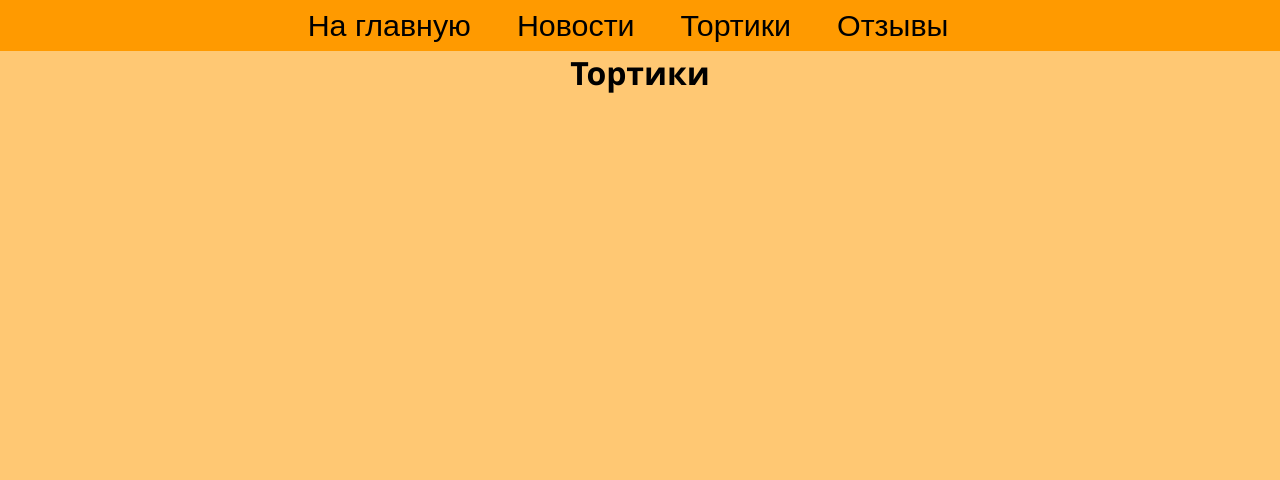
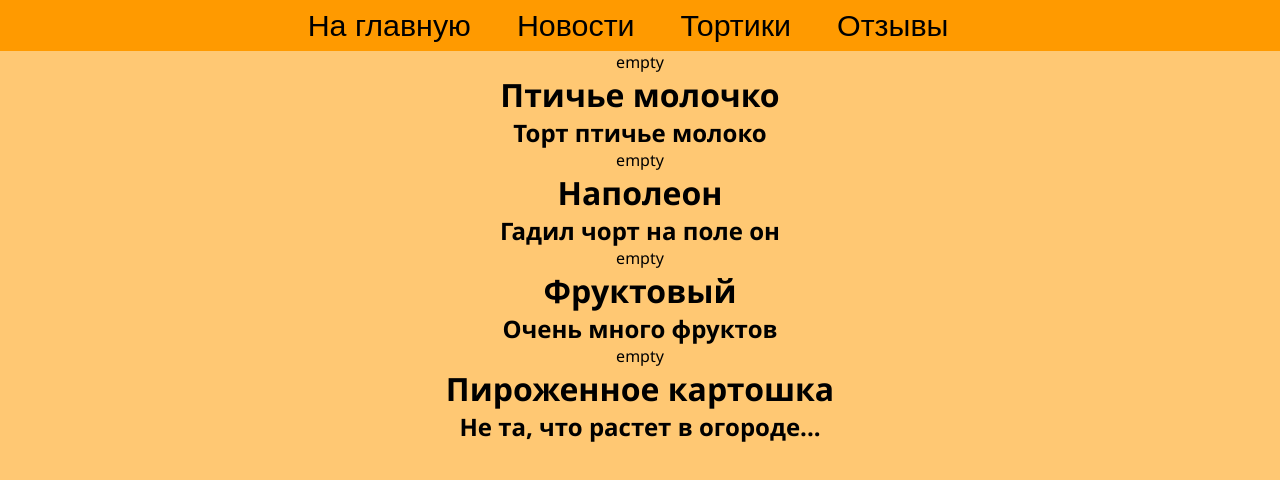
Before and after one commit to Wegnagun/DinasDessert, a React (Create React App) app in the folder frontend/: page /deserts in a window 1280 px wide. Shown: the top 480 px of the page. Built offline with nearby package versions, Linux system fonts and the light colour scheme.

Commit message:
add desert cards

```diff
--- a/frontend/src/App.js
+++ b/frontend/src/App.js
@@ -4,6 +4,7 @@ import './App.css';
 import Home from './components/Home';
 import News from './components/News';
 import Deserts from './components/Deserts';
+import Reviews from './components/Reviews';
 
 function App() {
   return (
@@ -13,6 +14,7 @@ function App() {
           <Route index element={<Home />} />
           <Route path="news" element={<News />} />
           <Route path="deserts" element={<Deserts />} />
+          <Route path="reviews" element={<Reviews />} />
         </Route>
       </Routes>
     </div>
--- a/frontend/src/components/Deserts.js
+++ b/frontend/src/components/Deserts.js
@@ -1,5 +1,11 @@
+import DertCards from './cards/DesertCards';
+
 function Deserts() {
-  return <h1>Тортики</h1>;
+  return (
+    <div>
+      <DertCards />
+    </div>
+  );
 }
 
 export default Deserts;
--- a/frontend/src/components/Menu.js
+++ b/frontend/src/components/Menu.js
@@ -5,16 +5,16 @@ import Button from './UI/Button';
 const Menu = () => {
   return (
     <nav className={styles.menu}>
-      <NavLink to=".">
+      <NavLink to="." className={styles.button}>
         <Button>На главную</Button>
       </NavLink>
-      <NavLink to="news">
+      <NavLink to="news" className={styles.button}>
         <Button>Новости</Button>
       </NavLink>
-      <NavLink to="deserts">
+      <NavLink to="deserts" className={styles.button}>
         <Button>Тортики</Button>
       </NavLink>
-      <NavLink>
+      <NavLink to="reviews" className={styles.button}>
         <Button>Отзывы</Button>
       </NavLink>
     </nav>
--- a/frontend/src/components/Menu.module.css
+++ b/frontend/src/components/Menu.module.css
@@ -1,12 +1,12 @@
 .menu {
+  padding: 5px;
   display: flex;
   align-content: center;
   justify-content: center;
-  padding: 5px;
   background-color: #ff9a00;
 }
 
-nav a {
+.button {
+  text-decoration: none;
   margin-right: 25px;
-  text-decoration: none;
 }
--- /dev/null
+++ b/frontend/src/components/Reviews.js
@@ -0,0 +1,5 @@
+function Reviews() {
+  return <h1>Отзывы</h1>;
+}
+
+export default Reviews;
--- a/frontend/src/components/UI/Button.module.css
+++ b/frontend/src/components/UI/Button.module.css
@@ -3,7 +3,7 @@
   flex-direction: row;
   margin-left: 1px;
   cursor: pointer;
-  background-color: #ff9a00;
+  background-color: transparent;
   font-size: 1.9rem;
   padding: 3px 10px;
   border: none;
@@ -11,6 +11,6 @@
 
 .button:hover {
   background-color: #ffb440;
-  text-decoration: none;
+  text-decoration: underline solid;
   border-radius: 50%;
 }
--- /dev/null
+++ b/frontend/src/components/cards/DesertCard.js
@@ -0,0 +1,11 @@
+function DesertCard({ name, text, image }) {
+  return (
+    <div>
+      {image}
+      <h1>{name}</h1>
+      <h2>{text}</h2>
+    </div>
+  );
+}
+
+export default DesertCard;
--- /dev/null
+++ b/frontend/src/components/cards/DesertCards.js
@@ -0,0 +1,14 @@
+import deserts from '../data/deserts';
+import DesertCard from './DesertCard';
+
+function DesertCards() {
+  return (
+    <div>
+      {deserts.map((person) => {
+        return <DesertCard {...person} key={person.id} />;
+      })}
+    </div>
+  );
+}
+
+export default DesertCards;
--- /dev/null
+++ b/frontend/src/components/data/deserts.js
@@ -0,0 +1,28 @@
+const deserts = [
+  {
+    id: 1,
+    name: 'Птичье молочко',
+    text: 'Торт птичье молоко',
+    image: 'empty',
+  },
+  {
+    id: 2,
+    name: 'Наполеон',
+    text: 'Гадил чорт на поле он',
+    image: 'empty',
+  },
+  {
+    id: 3,
+    name: 'Фруктовый',
+    text: 'Очень много фруктов',
+    image: 'empty',
+  },
+  {
+    id: 4,
+    name: 'Пироженное картошка',
+    text: 'Не та, что растет в огороде...',
+    image: 'empty',
+  },
+];
+
+export default deserts;
```
